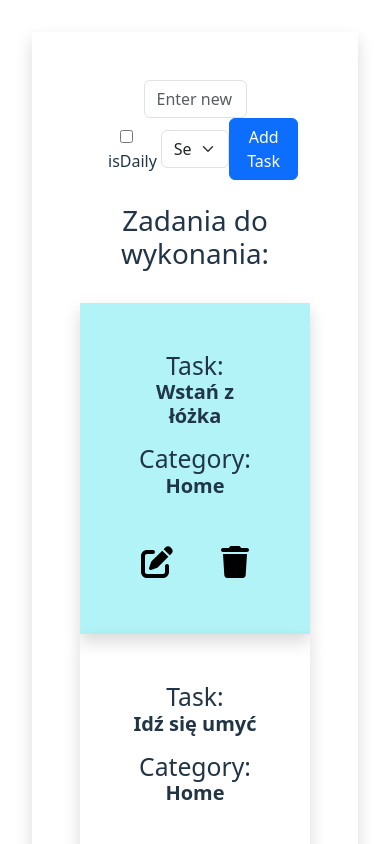
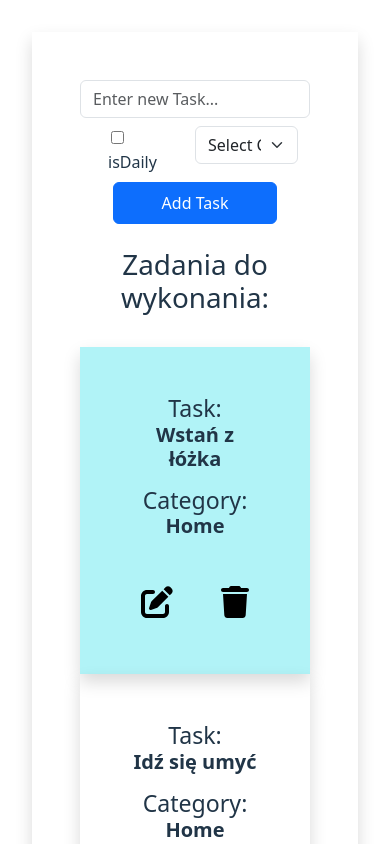
Before and after one commit to JakubSwiatlochgit/JakubSwiatlochgit.github.io, a React (Vite) app: page / in a window 390 px wide. Shown: the top 844 px of the page. Built offline with nearby package versions, Linux system fonts and the light colour scheme.

Commit message:
Styling improved on Mobile phones and pc

```diff
--- a/src/Components/Todo.jsx
+++ b/src/Components/Todo.jsx
@@ -28,11 +28,11 @@ const Todo = ({ task, toggleComplete, removeTodo, handleEdit }) => {
             onClick={() => toggleComplete(task.id, task.completed)}
             className={`${checkLogic}`}
           >
-            <h2 className="mb-0">Task:</h2>
+            <p className="mb-0">Task:</p>
 
             <p className="lead fw-bold">{task.desc}</p>
 
-            <h2 className="mt-2 mb-0">Category:</h2>
+            <p className="mt-2 mb-0">Category:</p>
 
             <p className="lead fw-bold">{task.category}</p>
           </h3>
--- a/src/Components/TodoForm.jsx
+++ b/src/Components/TodoForm.jsx
@@ -9,8 +9,11 @@ const TodoForm = ({ addTodo }) => {
   function handleSubmit(e) {
     e.preventDefault();
 
+    const trimmedValueFromMoreSpaces = value.replace(/\s{2,}/g, ' ').trim();
+
+    if(trimmedValueFromMoreSpaces.trim().length > 3 && trimmedValueFromMoreSpaces.trim() !== ""){
       addTodo({
-      value,
+        value : trimmedValueFromMoreSpaces,
         isDaily,
         category
       });
@@ -18,12 +21,13 @@ const TodoForm = ({ addTodo }) => {
       setValue("");
       setIsDaily(false);
     }
-
+  }
+  console.log(value.length)
   return (
     <div className="container">
       <form className="todoForm" onSubmit={handleSubmit}>
-        <div className="row justify-content-center">
-          <div className="col-6">
+        <div className="row justify-content-center ">
+          <div className="col-12 col-md-6">
             <input
               type="text"
               className="todoInput form-control"
@@ -32,17 +36,18 @@ const TodoForm = ({ addTodo }) => {
               onChange={(e) => setValue(e.target.value)}
             />
           </div>
-          <div className="row">
-            <div className="d-flex align-items-center">
-              <div className="col-4">
+
+          <div className="row mt-2">
+            <div className="d-flex justify-content-between align-items-md-center">
+              <div className="col-3">
                 <input
                   type="checkbox"
                   checked={isDaily}
                   onChange={(e) => setIsDaily(e.target.checked)}
                 />
-                <span className="ms-3 me-5">isDaily</span>
+                <span className="ms-3 me-5 ">isDaily</span>
               </div>
-              <div className="col-4">
+              <div className="col-6">
                 <select
                   className="form-select"
                   aria-label="Select Category"
@@ -55,11 +60,19 @@ const TodoForm = ({ addTodo }) => {
                   <option value="Pets">Pets</option>
                 </select>
               </div>
-              <div className="col-4">
+              <div className="d-none d-md-block col-3 mt-2">
                 <button type="submit" className="btn btn-primary">
                   Add Task
                 </button>
               </div>
+            </div>
+          </div>
+
+          <div className="row d-block d-md-none col-12 mt-2">
+            <div className="">
+              <button type="submit" className="btn btn-primary px-5 py-2">
+                Add Task
+              </button>
             </div>
           </div>
         </div>
```
Lines whose indentation alone changed are shown as unchanged.
